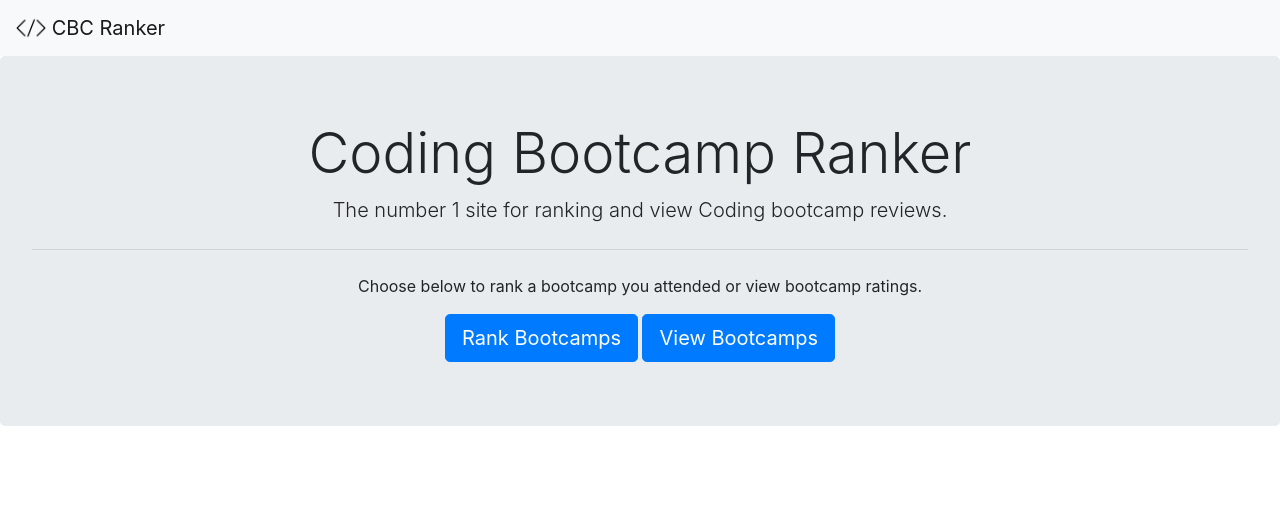
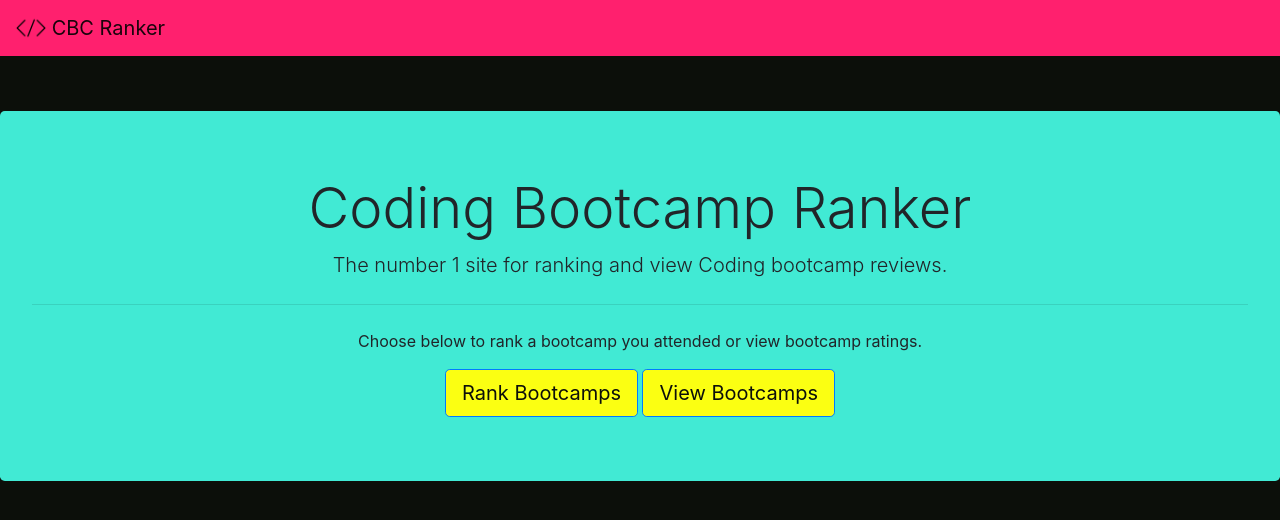
Before and after one commit to MaryKathryn0/Coding-Bootcamp-Ratings, a plain HTML site: page index.html in a window 1280 px wide. Drawn offline with nearby package versions, Linux system fonts and the light colour scheme.

Commit message:
added pages and more styling

```diff
--- a/index.html
+++ b/index.html
@@ -12,25 +12,26 @@
     <script src="https://cdn.jsdelivr.net/npm/bootstrap@4.5.3/dist/js/bootstrap.bundle.min.js"
         integrity="sha384-ho+j7jyWK8fNQe+A12Hb8AhRq26LrZ/JpcUGGOn+Y7RsweNrtN/tE3MoK7ZeZDyx"
         crossorigin="anonymous"></script>
+    <link rel="stylesheet" href="styles.css">
     <title>Coding Bootcamp Ratings</title>
 </head>
 
 <body>
 
-<nav class="navbar navbar-light bg-light">
+<nav class="navbar navbar-light">
     <a class="navbar-brand" href="#">
       <img src="./Coding-icon.png" width="30" height="30" class="d-inline-block align-top" alt="" loading="lazy">
       CBC Ranker
     </a>
   </nav>
-    <div class="jumbotron">
+    <div class="jumbotron entry">
         <h1 class="display-4 text-center">Coding Bootcamp Ranker</h1>
         <p class="lead text-center">The number 1 site for ranking and view Coding bootcamp reviews.</p>
         <hr class="my-4">
         <p class="text-center">Choose below to rank a bootcamp you attended or view bootcamp ratings.</p>
         <div class="text-center">
-        <a class="btn btn-primary btn-lg" href="#" role="button">Rank Bootcamps</a>
-        <a class="btn btn-primary btn-lg" href="#" role="button">View Bootcamps</a>
+        <a class="btn btn-primary homeBTN btn-lg" href="./pages/rank.html" role="button">Rank Bootcamps</a>
+        <a class="btn btn-primary homeBTN btn-lg" href="./pages/view.html" role="button">View Bootcamps</a>
         </div>
     </div>
 
--- /dev/null
+++ b/styles.css
@@ -0,0 +1,16 @@
+body {
+    background-color: #0c0f0a;
+}
+.entry {
+    background-color: #41ead4;
+    margin-top: 55px;
+}
+
+.homeBTN {
+    background-color: #fbff12;
+    color: #0c0f0a;
+}
+
+.navbar {
+    background-color: #ff206e;
+}
```
Also changed, not shown: pages/rank.html (+16 -2 lines), pages/view.html (+15 -1 lines), style.css (deleted).
